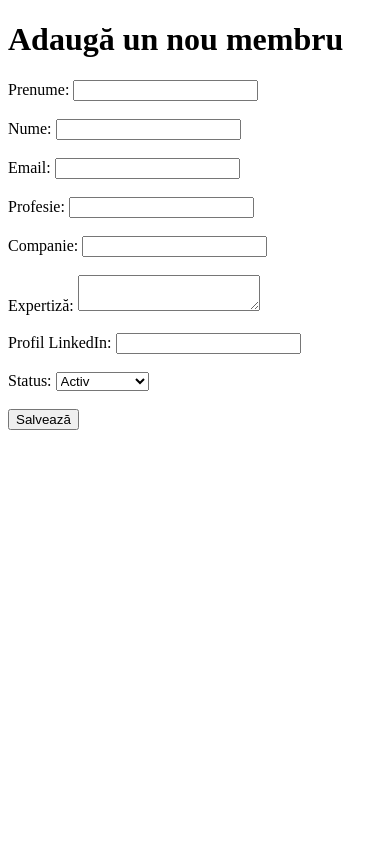
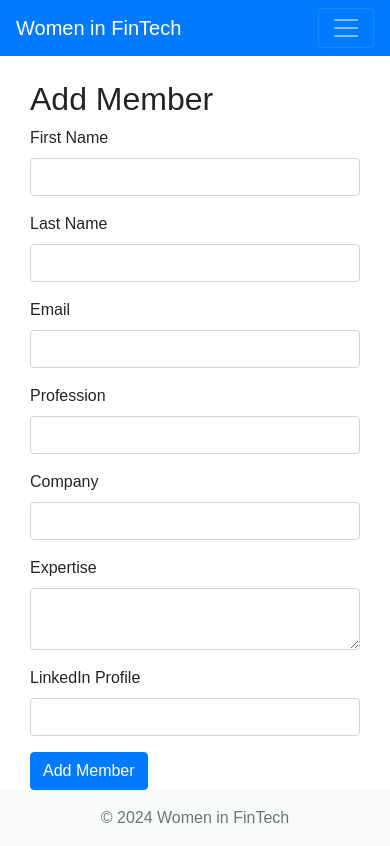
Before and after one commit to lucaspop5511/women_fintech, a PHP site: page /public/members/add_member.php in a window 390 px wide. Before the commit the page ends 430 px from the top, so only its background shows below. Run offline with PHP 8.4, Linux system fonts and the light colour scheme; some libraries are stand-ins or nearby versions.

Commit message:
darkmode fix for safari, styles for adding member and event

```diff
--- a/assets/js/main.js
+++ b/assets/js/main.js
@@ -1,44 +1,33 @@
 document.addEventListener('DOMContentLoaded', function () {
-
-    // Toggle dark mode
+    console.log('Main.js loaded - script starts');
     const darkModeToggle = document.querySelector('#darkModeToggle');
     const darkModeIcon = document.querySelector('#darkModeIcon');
 
-    // Verificăm starea dark mode din localStorage
-    const isDarkMode = localStorage.getItem('darkMode') === 'true';
-    if (isDarkMode) {
-        document.body.classList.add('dark-mode');
-        document.querySelector('.navbar').classList.add('dark-mode');
+    // Enable dark mode if stored in localStorage
+    if (localStorage.getItem('darkMode') === 'true') {
+        enableDarkMode();
     }
 
-    // Funcționalitate pentru toggle
+    // Toggle dark mode
     darkModeToggle.addEventListener('click', function () {
         const isDark = document.body.classList.toggle('dark-mode');
-        document.querySelector('.navbar').classList.toggle('dark-mode');
+        console.log('Dark mode toggled:', isDark);
+        toggleDarkModeIcon(isDark);
         localStorage.setItem('darkMode', isDark);
     });
 
-    // Load dark mode state
-    if (localStorage.getItem('darkMode') === 'true') {
+    // Enable dark mode for all elements
+    function enableDarkMode() {
         document.body.classList.add('dark-mode');
+        toggleDarkModeIcon(true);
     }
 
-    // Form validation
-    const form = document.querySelector('form');
-    if (form) {
-        form.addEventListener('submit', function (e) {
-            const email = document.querySelector('input[type="email"]');
-            const linkedin = document.querySelector('input[name="linkedin_profile"]');
-
-            if (email && !/^[^\s@]+@[^\s@]+\.[^\s@]+$/.test(email.value)) {
-                e.preventDefault();
-                alert('Please enter a valid email address.');
-            }
-
-            if (linkedin && !linkedin.value.includes('linkedin.com/')) {
-                e.preventDefault();
-                alert('Please enter a valid LinkedIn URL.');
-            }
-        });
+    // Toggle the icon between light_mode and dark_mode
+    function toggleDarkModeIcon(isDark) {
+        if (isDark) {
+            darkModeIcon.textContent = 'dark_mode'; // Change to dark mode icon
+        } else {
+            darkModeIcon.textContent = 'light_mode'; // Change to light mode icon
+        }
     }
 });
--- a/includes/header.php
+++ b/includes/header.php
@@ -7,8 +7,9 @@ $base_url = "http://" . $_SERVER['HTTP_HOST'] . "/women_fintech/public";
     <meta charset="UTF-8">
     <meta name="viewport" content="width=device-width, initial-scale=1.0">
     <title>Women in FinTech</title>
+    <link href="https://fonts.googleapis.com/icon?family=Material+Icons" rel="stylesheet">
+    <link rel="stylesheet" href="https://stackpath.bootstrapcdn.com/bootstrap/4.5.2/css/bootstrap.min.css">
     <link rel="stylesheet" href="<?php echo $base_url; ?>/../assets/css/style.css">
-    <link rel="stylesheet" href="https://stackpath.bootstrapcdn.com/bootstrap/4.5.2/css/bootstrap.min.css">
 </head>
 <body>
     <nav class="navbar navbar-expand-lg navbar-dark bg-primary">
@@ -27,8 +28,9 @@ $base_url = "http://" . $_SERVER['HTTP_HOST'] . "/women_fintech/public";
                     </li>
                 </ul>
                 <button id="darkModeToggle" class="btn btn-secondary ml-auto" title="Toggle Dark Mode">
-                    <span id="darkModeIcon" class="material-icons">dark_mode</span>
+                    <span id="darkModeIcon" class="material-icons">light_mode</span>
                 </button>
+
             </div>
         </div>
     </nav>
--- a/public/members/add_member.php
+++ b/public/members/add_member.php
@@ -1,34 +1,65 @@
-<!DOCTYPE html>
-<html lang="en">
-<head>
-    <meta charset="UTF-8">
-    <meta name="viewport" content="width=device-width, initial-scale=1.0">
-    <title>Adaugă Membru</title>
-</head>
-<body>
-    <h1>Adaugă un nou membru</h1>
-    <form action="save_member.php" method="POST">
-        <label for="first_name">Prenume:</label>
-        <input type="text" name="first_name" id="first_name" required><br><br>
-        <label for="last_name">Nume:</label>
-        <input type="text" name="last_name" id="last_name" required><br><br>
-        <label for="email">Email:</label>
-        <input type="email" name="email" id="email" required><br><br>
-        <label for="profession">Profesie:</label>
-        <input type="text" name="profession" id="profession"><br><br>
-        <label for="company">Companie:</label>
-        <input type="text" name="company" id="company"><br><br>
-        <label for="expertise">Expertiză:</label>
-        <textarea name="expertise" id="expertise"></textarea><br><br>
-        <label for="linkedin_profile">Profil LinkedIn:</label>
-        <input type="url" name="linkedin_profile" id="linkedin_profile"><br><br>
-        <label for="status">Status:</label>
-        <select name="status" id="status">
-            <option value="active">Activ</option>
-            <option value="pending">În așteptare</option>
-            <option value="mentor">Mentor</option>
-        </select><br><br>
-        <button type="submit">Salvează</button>
+<?php
+include_once "../../config/database.php";
+include_once "../../includes/header.php";
+
+$database = new Database();
+$db = $database->getConnection();
+
+if ($_SERVER['REQUEST_METHOD'] == 'POST') {
+    $query = "INSERT INTO members (first_name, last_name, email, profession, company, expertise, linkedin_profile) VALUES (?, ?, ?, ?, ?, ?, ?)";
+    $stmt = $db->prepare($query);
+
+    if ($stmt->execute([
+        $_POST['first_name'],
+        $_POST['last_name'],
+        $_POST['email'],
+        $_POST['profession'],
+        $_POST['company'],
+        $_POST['expertise'],
+        $_POST['linkedin_profile']
+    ])) {
+        echo "<div class='alert alert-success'>Member added successfully!</div>";
+    } else {
+        echo "<div class='alert alert-danger'>Failed to add member. Please try again.</div>";
+    }
+}
+?>
+
+<div class="container">
+    <h2>Add Member</h2>
+    <form method="POST">
+        <div class="form-group">
+            <label for="first_name">First Name</label>
+            <input type="text" name="first_name" class="form-control" id="first_name" required>
+        </div>
+        <div class="form-group">
+            <label for="last_name">Last Name</label>
+            <input type="text" name="last_name" class="form-control" id="last_name" required>
+        </div>
+        <div class="form-group">
+            <label for="email">Email</label>
+            <input type="email" name="email" class="form-control" id="email" required>
+        </div>
+        <div class="form-group">
+            <label for="profession">Profession</label>
+            <input type="text" name="profession" class="form-control" id="profession">
+        </div>
+        <div class="form-group">
+            <label for="company">Company</label>
+            <input type="text" name="company" class="form-control" id="company">
+        </div>
+        <div class="form-group">
+            <label for="expertise">Expertise</label>
+            <textarea name="expertise" class="form-control" id="expertise"></textarea>
+        </div>
+        <div class="form-group">
+            <label for="linkedin_profile">LinkedIn Profile</label>
+            <input type="url" name="linkedin_profile" class="form-control" id="linkedin_profile">
+        </div>
+        <button type="submit" class="btn btn-primary">Add Member</button>
     </form>
-</body>
-</html>
+</div>
+
+<?php
+include_once "../../includes/footer.php";
+?>
```
Also changed, not shown: assets/css/style.css (+35 -7 lines), public/events/add_event.php (+48 -21 lines), public/events/list_events.php (+26 -21 lines).
